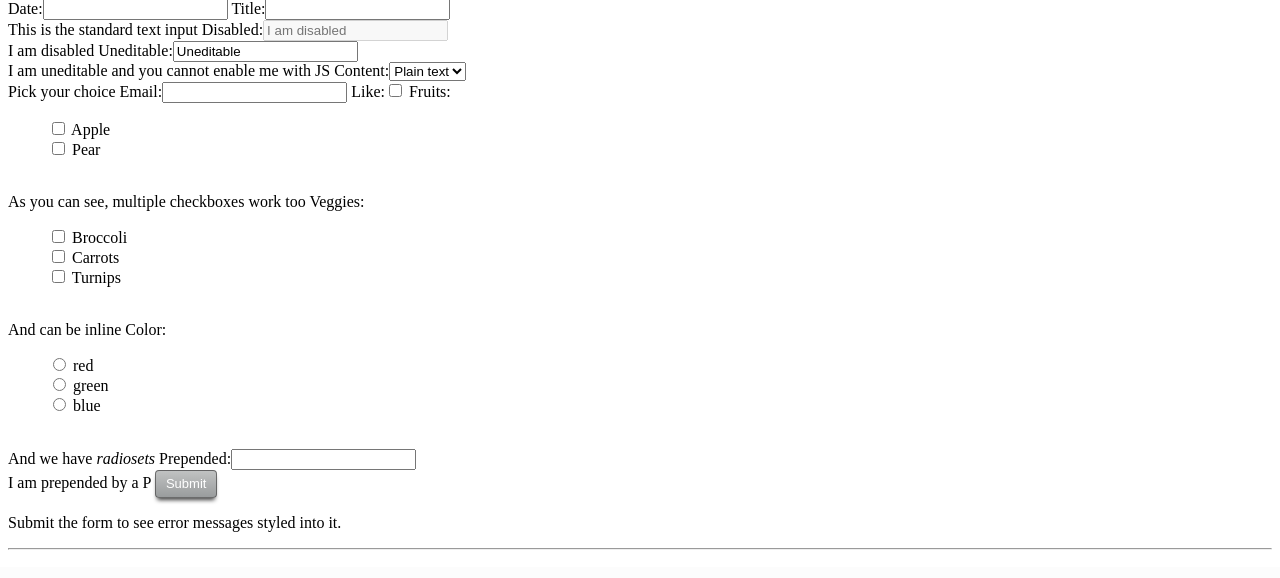
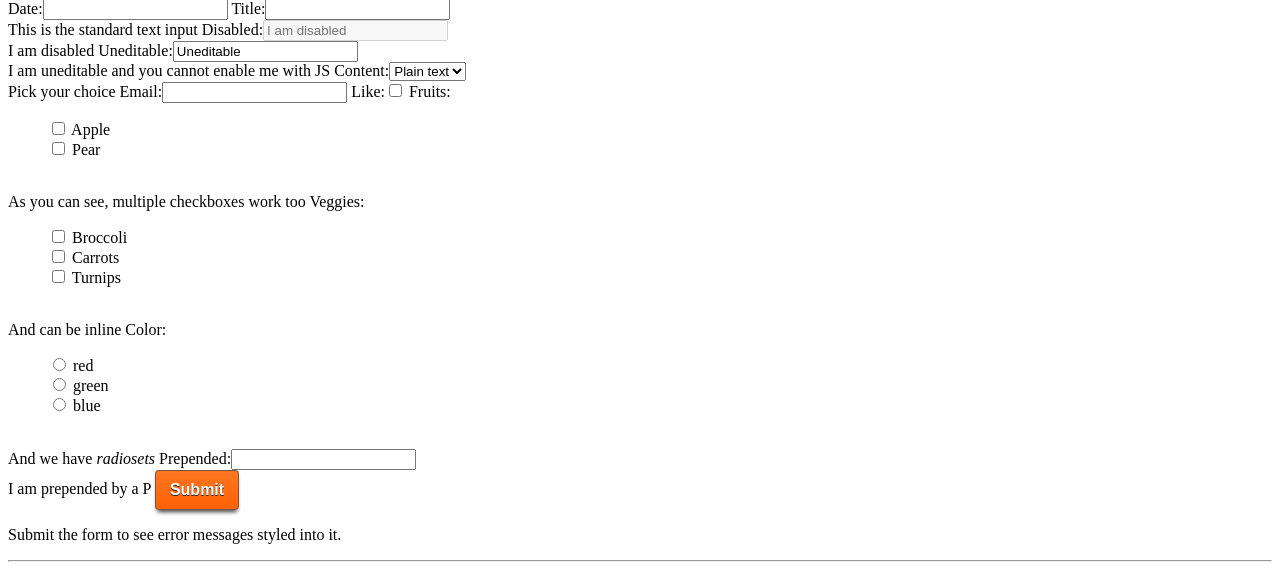
Before and after one commit to natea/ourmy, a Django app: page /test_bootstrap/form in a window 1280 px wide. Shown: the part 233-811 px from the top of the page. Before the commit the page ends 783 px from the top, so only its background shows below. Run offline with Django 3.2, Linux system fonts and the light colour scheme; parts of the project's set-up code (start-up, migrations or seed data) failed here and were passed over; some libraries are stand-ins or nearby versions; some web fonts are replaced.

Commit message:
miscellaneous landing page css

```diff
--- a/ourmy_app/static/css/style.css
+++ b/ourmy_app/static/css/style.css
@@ -134,25 +136,26 @@ display: inline-block;
 /* IE7 inline-block hack */
 *zoom: 1;
   font-family: Arial, Times;
-  padding: 4px 10px 4px;
+  padding: 10px 14px 10px;
   margin-bottom: 0;
   top: 10px;
-  font-size: 13px;
-  font-weight: 500;
+  font-size: 16px;
+  font-weight: 700;
   line-height: 18px;
   *line-height: 20px;
   color: #fff;
+  text-shadow: 0 1px 0 #222;
   text-align: center;
   vertical-align: middle;
   cursor: pointer;
-  background: #999c9d;
-  background: -webkit-gradient(linear, left top, left bottom, from(#c0c2c2), to(#999c9d));
-  background: -webkit-linear-gradient(top, #c0c2c2, #999c9d);
-  background: -moz-linear-gradient(top, #c0c2c2, #999c9d);
-  background: -ms-linear-gradient(top, #c0c2c2, #999c9d);
-  background: -o-linear-gradient(top, #c0c2c2, #999c9d);
-  background-image: -ms-linear-gradient(top, #c0c2c2 0%, #999c9d 100%);
-  filter: progid:DXImageTransform.Microsoft.gradient(startColorstr='#c0c2c2', endColorstr='#999c9d', GradientType=0);
+  background: #FF6103;
+  background: -webkit-gradient(linear, left top, left bottom, from(#FF7722), to(#FF6103));
+  background: -webkit-linear-gradient(top, #FF7722, #FF6103);
+  background: -moz-linear-gradient(top, #FF7722, #FF6103);
+  background: -ms-linear-gradient(top, #FF7722, #FF6103);
+  background: -o-linear-gradient(top, #FF7722, #FF6103);
+  background-image: -ms-linear-gradient(top, #FF7722 0%, #FF6103 100%);
+  filter: progid:DXImageTransform.Microsoft.gradient(startColorstr='#FF7722', endColorstr='#FF6103', GradientType=0);
   border: solid 1px rgba(79, 79, 79, 0.75);
 
   filter: progid:DXImageTransform.Microsoft.gradient(enabled = false);
@@ -316,6 +314,17 @@ border-top: 1px solid #0a6beb;
       *margin-left: .3em;
 }
 
+.campaign{
+    padding: 14px;
+}
+
+.profile-pic
+{
+}
+
+.campaign-title{
+    padding-top: 20px;
+}
 
 /***  CAMPAIGN DASHBOARD ***/
 
```
Also changed, not shown: other parts of ourmy_app/static/css/style.css (+24 -27 lines), ourmy_app/templates/index.html (+11 -8 lines).
